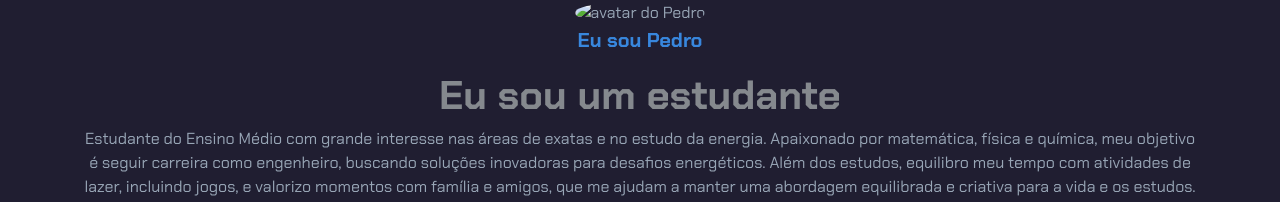
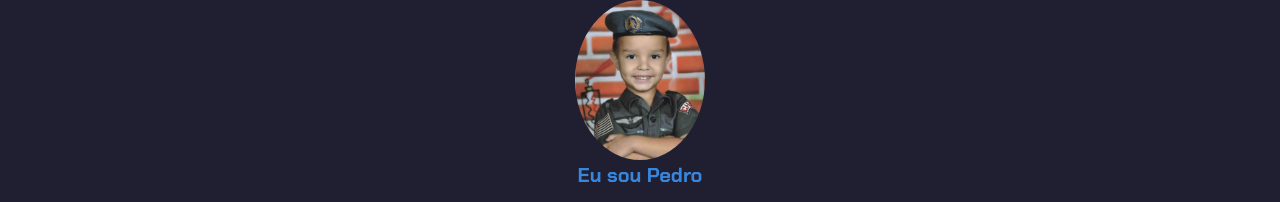
Before and after one commit to Lima-02/Projeto-alura, a plain HTML site: page index.html in a window 1280 px wide. Shown: the top 202 px of the page. Drawn offline with nearby package versions, Linux system fonts and the light colour scheme.

Commit message:
Update index.html

```diff
--- a/index.html
+++ b/index.html
@@ -12,7 +12,7 @@
 
 <body>
     <header class="container text-center">
-        <img src="img/avatar-perfil.jpeg" alt="avatar do Pedro" class="rounded-circle" width="130" height="160"
+        <img src="IMG-20250611-WA0006.jpg" alt="avatar do Pedro" class="rounded-circle" width="130" height="160"
             srcset="">
         <p class="lead">Eu sou Pedro</p>
         <h1>Eu sou um estudante</h1>
```
